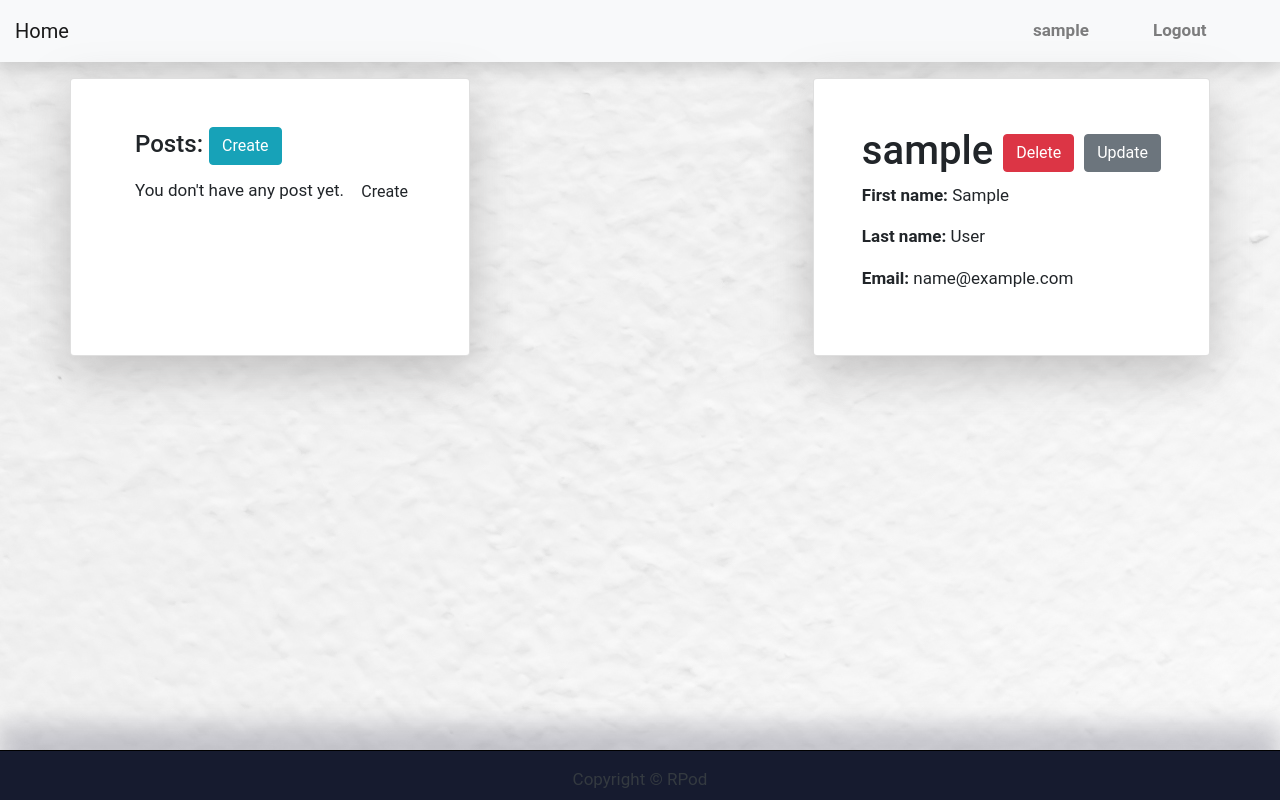
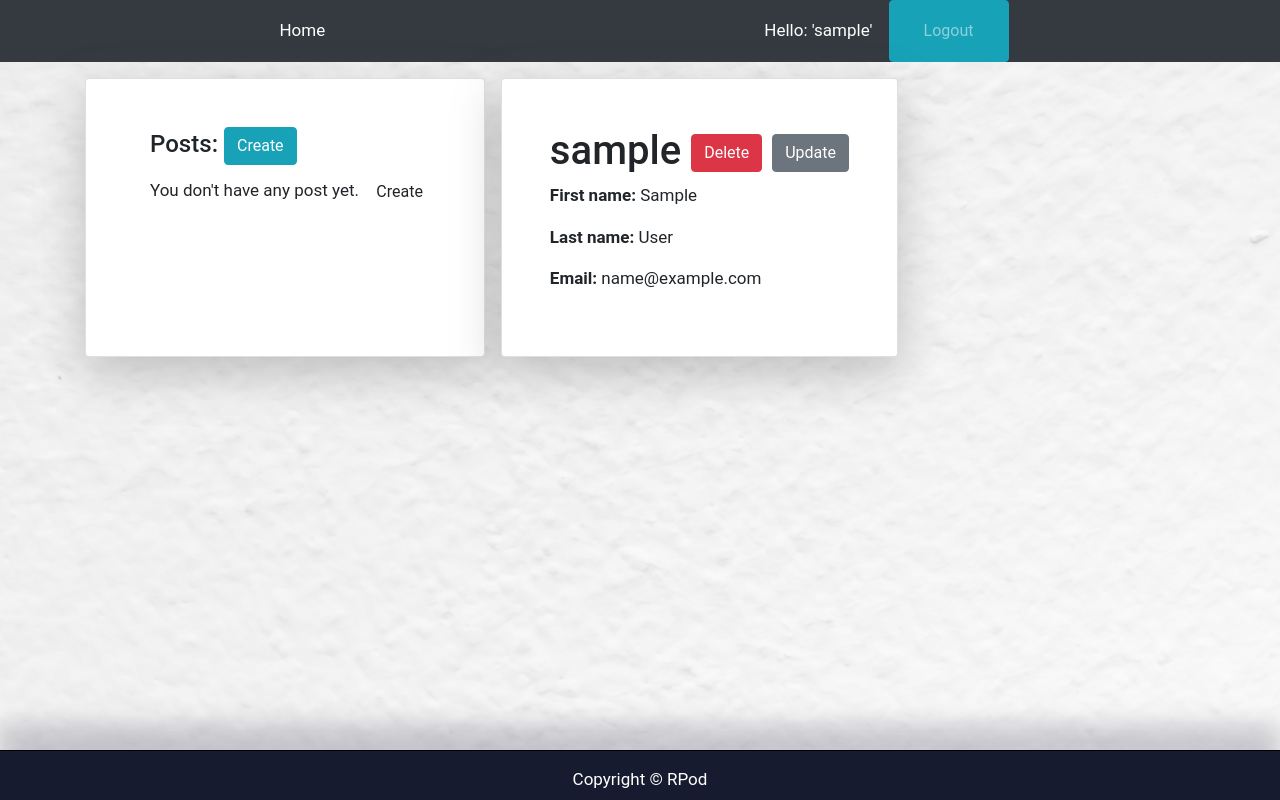
Before and after one commit to RPodolets/Python-Blog, a Django app: page /user/1 in a window 1280 px wide. Run offline with Django 4.2, Linux system fonts and the light colour scheme; the visitor is signed in with stand-in values (Sample User, id 1); data comes from the database, SQL or seed files in the repository; data that the repository does not hold is empty.

Commit message:
Updated navbar, requirements

```diff
--- a/requirements.txt
+++ b/requirements.txt
@@ -1,3 +1,5 @@
 Django==4.2.5
 django-debug-toolbar==4.2.0
 django-bootstrap-v5==1.0.11
+crispy-bootstrap5==0.7
+django-crispy-forms==2.0
--- a/templates/base.html
+++ b/templates/base.html
@@ -16,11 +16,12 @@
     {% include "includes/navigation.html" %}
     {% block content %}
     {% endblock content %}
-
+    <div>
     <footer class="py-3 bg-grey">
-      <p class="m-0 text-dark text-center ">Copyright &copy; RPod</p>
+      <p class="m-0 text-white text-center">Copyright &copy; RPod</p>
     </footer>
-
+</div>
   </body>
+  <script src="https://cdn.jsdelivr.net/npm/bootstrap@5.1.3/dist/js/bootstrap.bundle.min.js" integrity="sha384-ka7Sk0Gln4gmtz2MlQnikT1wXgYsOg+OMhuP+IlRH9sENBO0LRn5q+8nbTov4+1p" crossorigin="anonymous"></script>
 
 </html>
--- a/templates/blog/user_detail.html
+++ b/templates/blog/user_detail.html
@@ -1,11 +1,12 @@
 {% extends "base.html" %}
 {% block content %}
-  <div class="container d-flex flex-row justify-content-between">
-    <div class="row">
+  <div class="container d-flex">
+
     <div class="mt-3 card p-5">
       <div class="ml-3">
+        {% if user == request.user %}
           <h4>Posts: <a class="btn btn-info" href="{% url 'blog:post_create' %}">Create</a></h4>
-
+        {% endif %}
         {% for post in user.posts.all %}
           <div class="card mb-4">
             <div class="card-body">
@@ -13,10 +14,12 @@
                 <p>
                   {{ post.title }}
                 </p>
+                {% if user == request.user %}
                   <p>
                     <a class="btn btn-default" href="{% url 'blog:post_update' post.id %}">Update</a>
                     <a class="btn btn-danger" href="{% url 'blog:post_delete' post.id %}">Delete</a>
                   </p>
+                {% endif %}
               </h2>
               <p>
                 {% for tag in post.tags.all %}
@@ -32,15 +35,16 @@
             </div>
           </div>
         {% empty %}
+          {% if user == request.user %}
             <p>You don't have any post yet. <a class="btn btn-default" href="{% url 'blog:post_create' %}">Create</a>
+          {% endif %}
         </p>
         {% endfor %}
       </div>
     </div>
-    </div>
 
 
-    <div class="row">
+    <div class="row ml-3">
       <div class="mt-3 card p-5">
         <h1>
           {{ user.username }}
--- a/templates/includes/navigation.html
+++ b/templates/includes/navigation.html
@@ -1,28 +1,67 @@
-<nav class="navbar navbar-expand-lg navbar-light bg-light shadow" id="mainNav">
-  <div class="container-fluid">
-    <a class="navbar-brand" href="{% url 'blog:index' %}">Home</a>
-    <button class="navbar-toggler navbar-toggler-right" type="button" data-toggle="collapse"
-            data-target="#navbarResponsive"
-            aria-controls="navbarResponsive" aria-expanded="false" aria-label="Toggle navigation">
+{#<nav class="navbar navbar-expand-lg navbar-light bg-light">#}
+{#  <div class="container-fluid">#}
+{#    <a class="navbar-brand">Python <span style="color: blue">Blog</span></a>#}
+{#    <button class="navbar-toggler mr-3  " type="button" data-bs-toggle="collapse" data-bs-target="#navbarSupportedContent"#}
+{#            aria-controls="navbarSupportedContent" aria-expanded="false" aria-label="Toggle navigation">#}
+{#      <span class="navbar-toggler-icon"></span>#}
+{#    </button>#}
+{#    <div class="collapse navbar-collapse justify-content-between" id="navbarSupportedContent">#}
+{#      <ul class="navbar-nav me-auto mb-2 mb-lg-0">#}
+{#        <li class="nav-item mr-3">#}
+{#          <a class="nav-link active" aria-current="page" href="{% url 'blog:index' %}">Home</a>#}
+{#        </li>#}
+{#        {% if user.is_authenticated %}#}
+{#          <li class="nav-item">#}
+{#            <a href="{% url 'blog:user_detail' user.id %}"#}
+{#               class="nav-link active" aria-current="page">Hello: '{{ user.get_username }}'#}
+{#            </a>#}
+{#          </li>#}
+{#          <li class="nav-item">#}
+{#            <a href="{% url 'logout' %}?next={% url 'blog:index' %}"#}
+{#               class="nav-link active" aria-current="page">Logout#}
+{#            </a>#}
+{#          </li>#}
+{#        {% else %}#}
+{#          <li class="nav-item">#}
+{#            <a class="nav-link active" aria-current="page"#}
+{#               href="{% url 'login' %}?next={{ request.path }}">Login#}
+{#            </a>#}
+{#          </li>#}
+{#        {% endif %}#}
+{#      </ul>#}
+{#    </div>#}
+{#  </div>#}
+{#</nav>#}
+<nav class="navbar navbar-expand-md navbar-dark bg-dark">
+  <div class="container">
+    <button class="navbar-toggler" type="button" data-bs-toggle="collapse" data-bs-target="#navbarNavDropdown"
+            aria-controls="navbarNavDropdown" aria-expanded="false" aria-label="Toggle navigation">
       <span class="navbar-toggler-icon"></span>
     </button>
-    <div class="collapse navbar-collapse" id="navbarResponsive">
-      <ul class="navbar-nav ml-auto">
-        {% if user.is_authenticated %}
+
+    <div class="collapse navbar-collapse justify-content-between" id="navbarNavDropdown">
+      <ul class="navbar-nav mx-auto">
+        <li class="nav-item">
+          <a class="nav-link mx-2 active" aria-current="page" href="{% url 'blog:index' %}">Home</a>
+        </li>
+      </ul>
+    <ul class="navbar-nav mx-auto">
+        {% if request.user.is_authenticated %}
           <li class="nav-item">
             <a href="{% url 'blog:user_detail' user.id %}"
-               class="nav-link text-black font-weight-bold">{{ user.get_username }}
+               class="nav-link active" aria-current="page">Hello: '{{ request.user.get_username }}'
             </a>
           </li>
+
           <li class="nav-item">
-            <a href="{% url 'logout'%}?next={% url 'blog:index' %}"
-               class="nav-link text-black font-weight-bold">Logout
+            <a href="{% url 'logout' %}?next={% url 'blog:index' %}"
+               class="nav-link mx-2 btn rounded-150 btn-info" aria-current="page">Logout
             </a>
           </li>
         {% else %}
           <li class="nav-item">
-            <a class="nav-link text-black font-weight-bold"
-               href="{% url 'login'%}?next={{request.path}}">Login
+            <a class="nav-link mx-2 btn rounded-150 btn-info" aria-current="page"
+               href="{% url 'login' %}?next={{ request.path }}">Login
             </a>
           </li>
         {% endif %}
```
Lines whose indentation alone changed are shown as unchanged.
